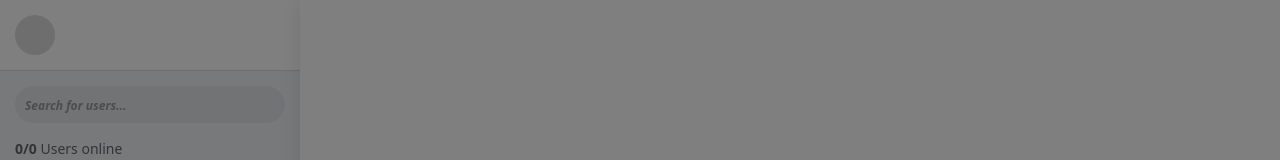
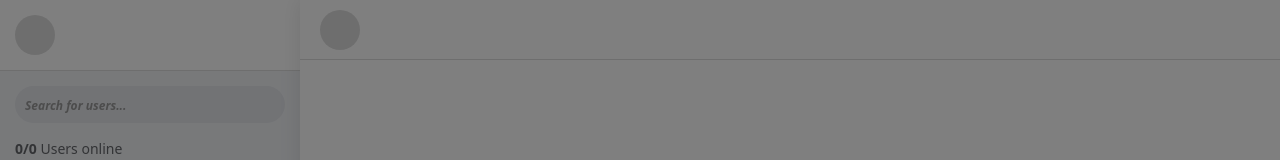
Before and after one commit to aabir121/Chatfinity, a React (Create React App) app in the folder frontend/: page / in a window 1280 px wide. Shown: the top 160 px of the page. Built offline with nearby package versions, Linux system fonts and the light colour scheme.

Commit message:
Implement chat header

```diff
--- a/frontend/src/components/Chat/ChatMessage.js
+++ b/frontend/src/components/Chat/ChatMessage.js
@@ -8,7 +8,7 @@ import {PulseLoader} from "react-spinners";
 
 function ChatMessage({messageObj, prevMessageObj}) {
     const currUserName = useSelector((state) => state.userList.currentUser?.userName);
-    const {sender, content, type, timestamp, isPending} = messageObj;
+    const {id, sender, content, type, timestamp, isPending} = messageObj;
     const {sender: prevSender, type: prevType} = prevMessageObj || {};
     const sent = type === "message" && currUserName === sender;
     const isStatus = type === "status";
@@ -20,7 +20,7 @@ function ChatMessage({messageObj, prevMessageObj}) {
     const isPendingClass = isPending ? "pending" : "";
 
     return (
-        <div ref={containerRef} key={timestamp}>
+        <div ref={containerRef} key={id}>
             {isStatus ? (
                 <div className="status-text">
                     <span>{content}</span>
--- a/frontend/src/components/Chat/ChatWindow.js
+++ b/frontend/src/components/Chat/ChatWindow.js
@@ -12,6 +12,7 @@ import {showToast} from "../../actions/toastActions";
 import {loadCurrentUser, setUserAvailableFLag} from "../../actions/userListActions";
 import {v4 as uuidv4} from 'uuid';
 import {setChatWindowParams} from "../../actions/chatWindowActions";
+import ChatWindowHeader from "./ChatWindowHeader";
 
 function ChatWindow() {
     const [allMessage, setAllMessage] = useState([]);
@@ -194,6 +195,7 @@ function ChatWindow() {
             <LogInWindow show={showLoginModal} handleClose={onLoginModalClose}></LogInWindow>
             <ChatLeftPanel></ChatLeftPanel>
             <div className="chat-window">
+                <ChatWindowHeader></ChatWindowHeader>
                 <div className="chat-messages">
                     {allMessage.map((obj, index) => (
                         <div ref={index === allMessage.length - 1 ? latestMsgRef : null} key={obj.timestamp}>
--- /dev/null
+++ b/frontend/src/components/Chat/ChatWindowHeader.js
@@ -0,0 +1,40 @@
+import "../../styles/Chat/ChatWindowHeader.css";
+import React, {useEffect, useState} from "react";
+import {formatTimeAgo} from "./Utils";
+import {useSelector} from "react-redux";
+
+function ChatWindowHeader({receiver}) {
+    const {allUsers, currentUser} = useSelector((state) => state.userList);
+    const participants = useSelector((state) => state.chatWindow.participants);
+    const [receiverInfo, setReceiverInfo] = useState({});
+    const [lastOnlineText, setLastOnlineText] = useState('');
+
+    useEffect(() => {
+        const rcvName = participants.find(u => u !== currentUser.userName);
+        const receiver = !rcvName ? allUsers[0] : allUsers.find(u => u.userName === rcvName);
+        if (receiver) {
+            setReceiverInfo({...receiver}); //TODO currently we dont allow group
+        }
+    }, [participants, allUsers]);
+
+    useEffect(() => {
+        populateLastOnline();
+    }, [receiverInfo])
+
+    const populateLastOnline = () => {
+        debugger;
+        setLastOnlineText(!receiverInfo.isOnline && !!receiverInfo.lastOnline ? formatTimeAgo(receiverInfo.lastOnline) : "");
+    }
+
+    return (
+        <div className="chat-window-header">
+            <div className="avatar"></div>
+            <div className="user-info">
+                <div className="full-name">{receiverInfo.fullName}</div>
+                {!!lastOnlineText && <div className="last-seen">Last online {lastOnlineText}</div>}
+            </div>
+        </div>
+    );
+}
+
+export default ChatWindowHeader;
--- a/frontend/src/styles/Chat/ChatMessage.css
+++ b/frontend/src/styles/Chat/ChatMessage.css
@@ -42,6 +42,7 @@
     color: black;
     max-width: 70%;
     align-self: flex-start;
+    cursor: pointer;
 }
 
 .message-content.pending {
@@ -63,7 +64,7 @@
     display: flex;
 }
 
-.status-text>span {
+.status-text > span {
     font-size: 14px;
     margin: auto;
     color: gray;
--- /dev/null
+++ b/frontend/src/styles/Chat/ChatWindowHeader.css
@@ -0,0 +1,32 @@
+.chat-window-header {
+    width: 100%;
+    height: 60px;
+    background-color: #fff;
+    border-bottom: 1px solid #ddd;
+    align-items: center;
+    padding: 20px;
+    display: flex;
+}
+
+.chat-window-header .avatar {
+    width: 40px;
+    height: 40px;
+    border-radius: 50%;
+    background-color: #ddd;
+    margin-right: 10px;
+}
+
+.chat-window-header .user-info {
+    display: flex;
+    flex-direction: column;
+}
+
+.chat-window-header .full-name {
+    font-size: 16px;
+    font-weight: 600;
+}
+
+.chat-window-header .last-seen {
+    font-size: 14px;
+    color: #65676b;
+}
```
Also changed, not shown: 1 other file (tests, documents, lock files or other folders).
